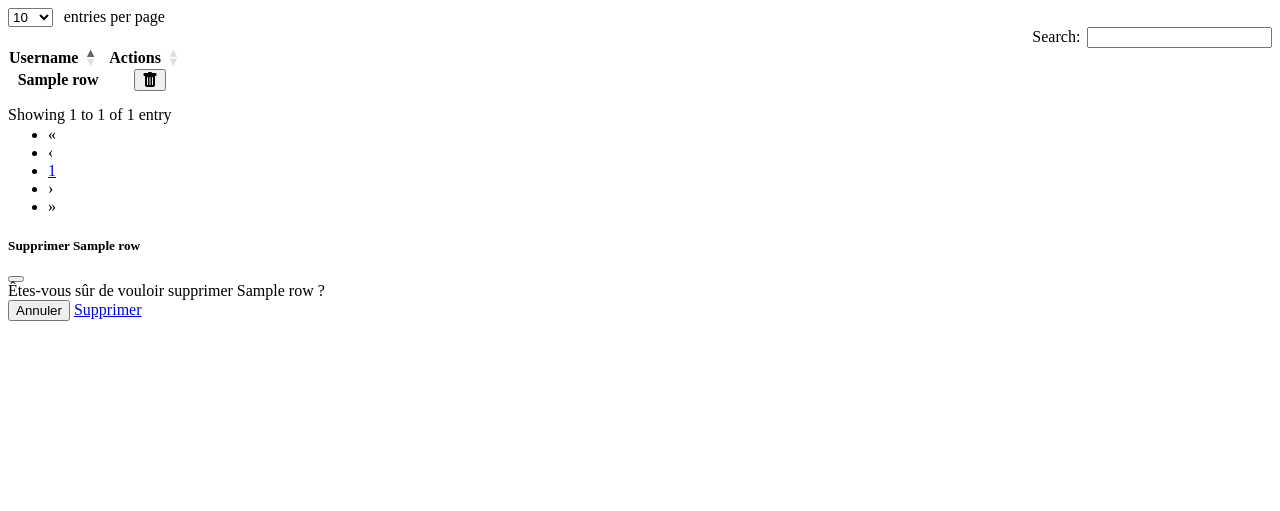
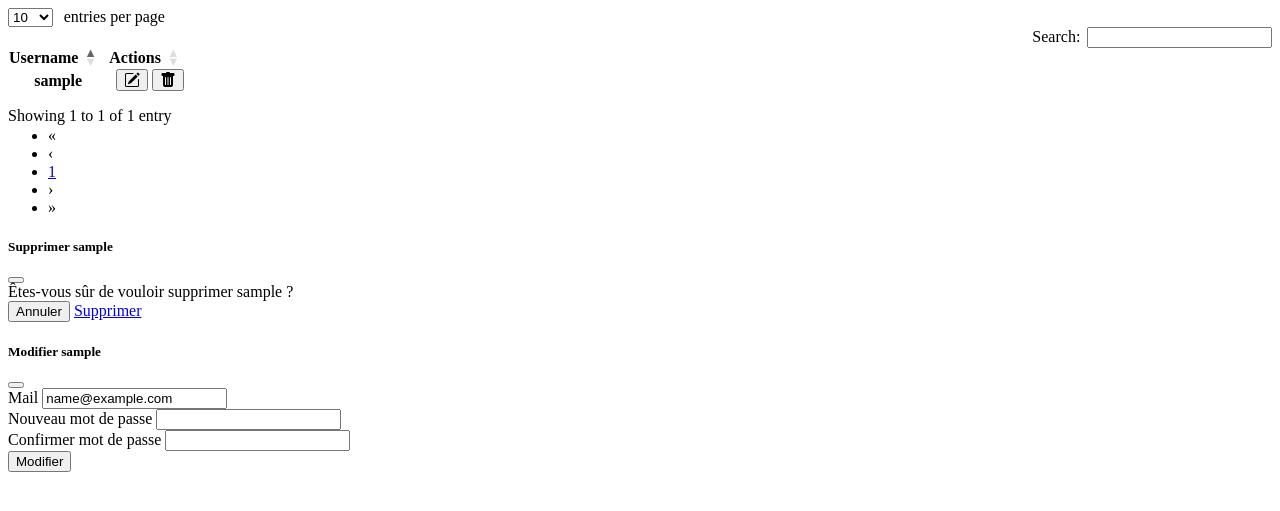
Before and after one commit to Rackyrr/ecmaccounts, a Flask app: template app/templates/dataTable_users.html in a window 1280 px wide. Shown: the top 511 px of the page. Run offline with Flask 3, Linux system fonts and the light colour scheme; the template is opened without the code that fills it: most values are stand-ins (such as "Sample title", 1, 10 or a date in 2020); lists and menus that the app fills with data are empty.

Commit message:
ajout modif user

```diff
--- a/app/templates/dataTable_users.html
+++ b/app/templates/dataTable_users.html
@@ -15,9 +15,12 @@ DataTable commence ici-->
         <tbody>
             {% for user in donnees %}
                 <tr>
-                    <th>{{ user}}</th>
+                    <th>{{ user['username'] }}</th>
                     <th class="text-end">
-                        <button class="btn btn-outline-danger" data-bs-toggle="modal" data-bs-target="#Delete{{ user }}">
+                        <button class="btn btn-outline-primary" data-bs-toggle="modal" data-bs-target="#Edit{{ user['username'] }}">
+                            <img src="{{ url_for('static', filename='svg/pencil-square.svg') }}" alt="edit">
+                        </button>
+                        <button class="btn btn-outline-danger" data-bs-toggle="modal" data-bs-target="#Delete{{ user['username'] }}">
                             <img src="{{ url_for('static', filename='svg/trash-fill.svg') }}" alt="trash">
                         </button>
                     </th>
@@ -32,23 +35,66 @@ DataTable commence ici-->
 
 {% for user in donnees %}
     <!--Modal de suppression-->
-    <div class="modal fade" id="Delete{{ user }}" tabindex="-1" aria-labelledby="exampleModalLabel" aria-hidden="true">
+    <div class="modal fade" id="Delete{{ user['username'] }}" tabindex="-1" aria-labelledby="exampleModalLabel" aria-hidden="true">
         <div class="modal-dialog">
             <div class="modal-content">
                 <div class="modal-header">
-                    <h5 class="modal-title" id="exampleModalLabel">Supprimer {{ user }}</h5>
+                    <h5 class="modal-title" id="exampleModalLabel">Supprimer {{ user['username'] }}</h5>
                     <button type="button" class="btn-close" data-bs-dismiss="modal" aria-label="Close"></button>
                 </div>
                 <div class="modal-body">
-                    Êtes-vous sûr de vouloir supprimer {{ user }} ?
+                    Êtes-vous sûr de vouloir supprimer {{ user['username'] }} ?
                 </div>
                 <div class="modal-footer">
                     <button type="button" class="btn btn-secondary" data-bs-dismiss="modal">Annuler</button>
-                    <a href="{{ url_for('user_gestion.delete_user', username=user) }}" class="btn btn-danger">Supprimer</a>
+                    <a href="{{ url_for('user_gestion.delete_user', username=user['username']) }}" class="btn btn-danger">Supprimer</a>
                 </div>
             </div>
         </div>
     </div>
+
+    <!--Modal de modification-->
+    <div class="modal fade" id="Edit{{ user['username'] }}" tabindex="-1" aria-labelledby="exampleModalLabel" aria-hidden="true">
+        <div class="modal-dialog">
+            <div class="modal-content">
+                <div class="modal-header">
+                    <h5 class="modal-title" id="exampleModalLabel">Modifier {{ user['username'] }}</h5>
+                    <button type="button" class="btn-close" data-bs-dismiss="modal" aria-label="Close"></button>
+                </div>
+                <div class="modal-body">
+                    <form id="editUserForm{{ user['username'] }}" action="{{ url_for('user_gestion.edit_user', username=user['username']) }}" method="POST">
+                        <div class="mb-3">
+                            <label for="mail" class="form-label">Mail</label>
+                            <input type="text" class="form-control" id="mail" name="mail" value="{{ user['mail'] }}" required>
+                        </div>
+                        <div class="mb-3">
+                            <label for="password{{ user['username'] }}" class="form-label">Nouveau mot de passe</label>
+                            <input type="password" class="form-control" id="password{{ user['username'] }}" name="password">
+                        </div>
+                        <div class="mb-3">
+                            <label for="confirmPassword{{ user['username'] }}" class="form-label">Confirmer mot de passe</label>
+                            <input type="password" class="form-control" id="confirmPassword{{ user['username'] }}" name="confirmPassword">
+                        </div>
+                        <button type="submit" class="btn btn-primary">Modifier</button>
+                    </form>
+                </div>
+            </div>
+        </div>
+    </div>
+    <script>
+        document.addEventListener("DOMContentLoaded", function() {
+            let formId = "editUserForm{{ user['username'] }}";
+            let form = document.getElementById(formId);
+            form.addEventListener("submit", function(event) {
+                let password = document.getElementById("password{{ user['username'] }}").value;
+                let confirmPassword = document.getElementById("confirmPassword{{ user['username'] }}").value;
+                if (password !== confirmPassword) {
+                    alert("Les mots de passe ne correspondent pas.");
+                    event.preventDefault();
+                }
+            });
+        });
+    </script>
 {% endfor %}
 
 {% block scripts %}
```
Also changed, not shown: app/user_gestion/routes.py (+23 -1 lines).
